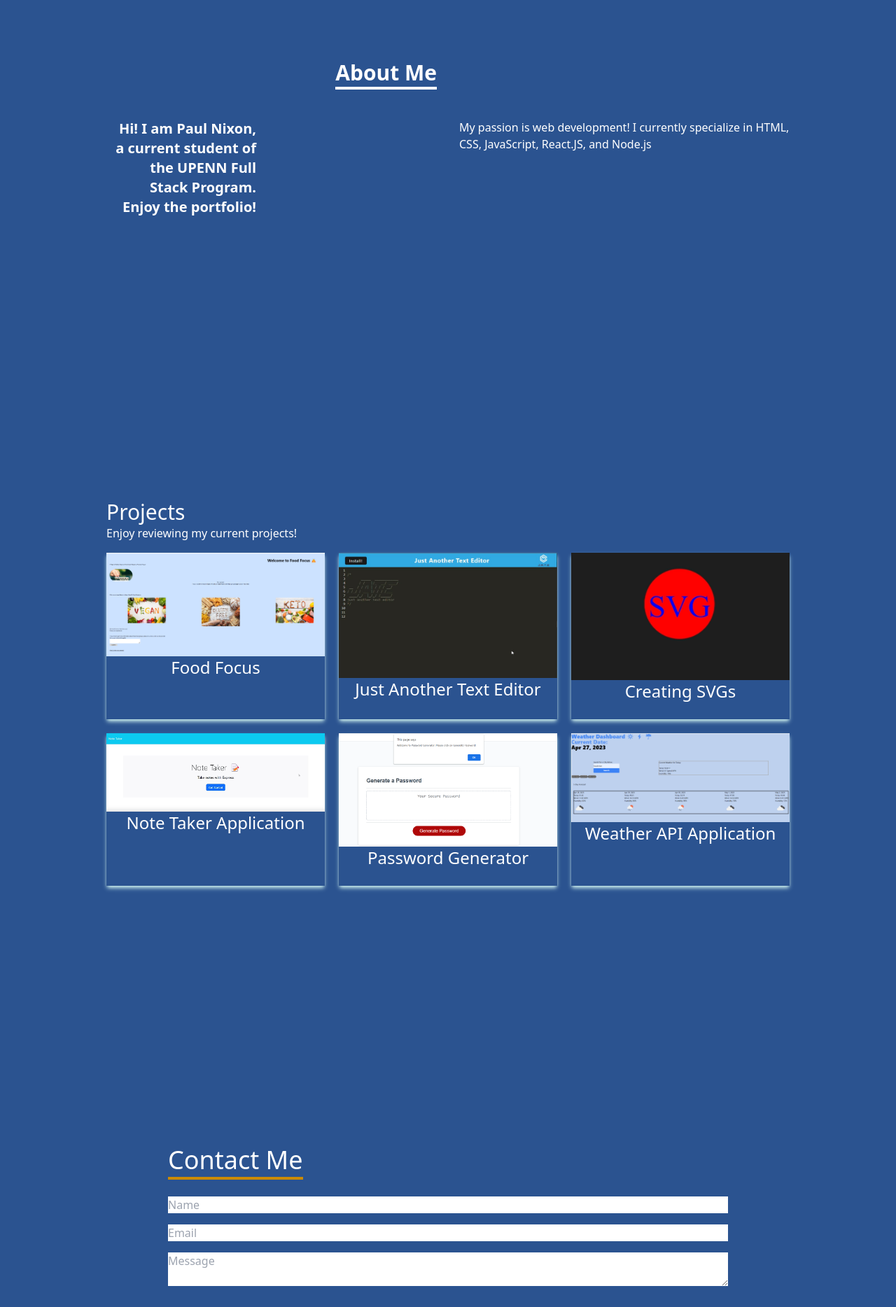
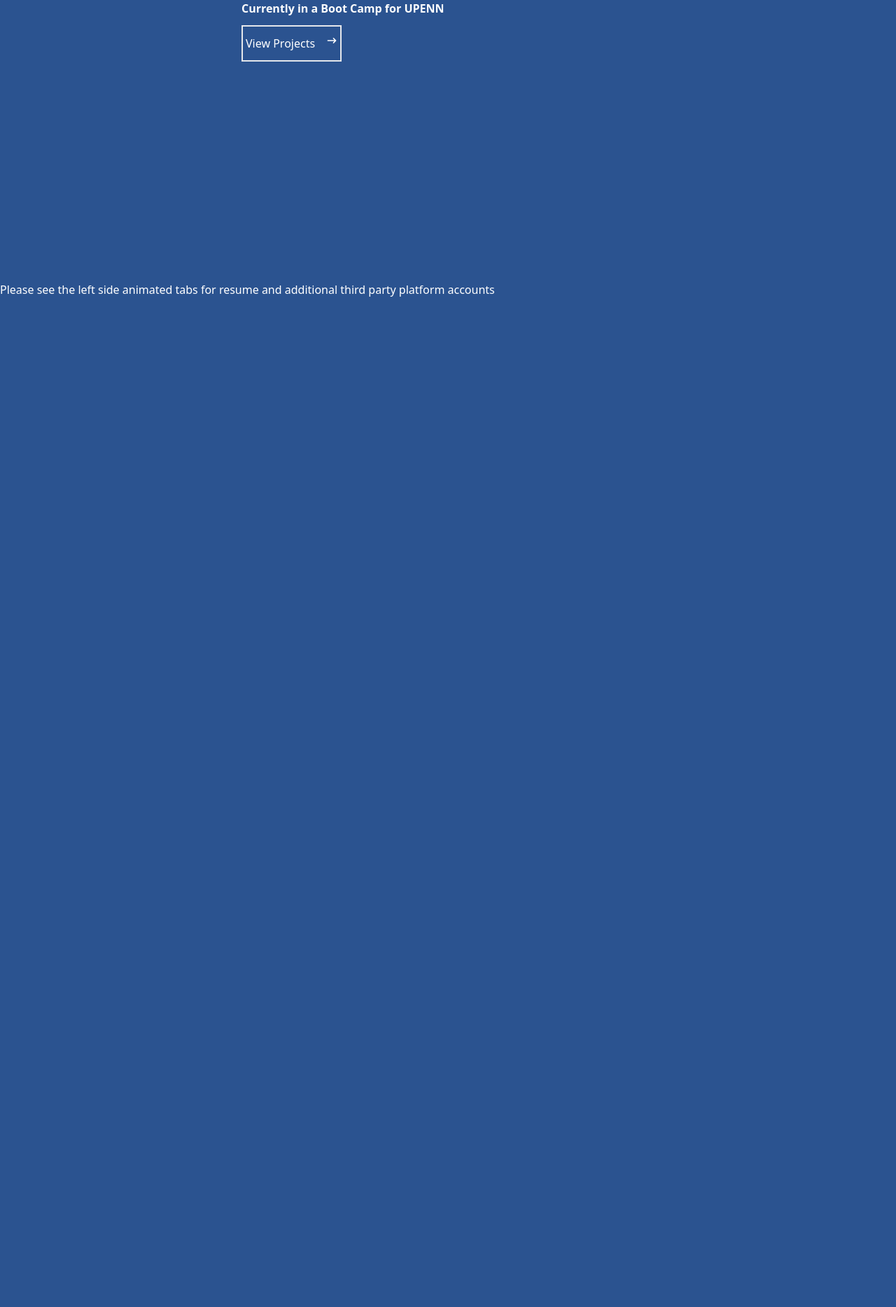
Before and after one commit to PaulNXN1/react_portfolio, a React (Create React App) app in the folder react_portfolio/: page / in a window 1280 px wide. Shown: the part 498-2366 px from the top of the page at 70% size. After the commit the page ends 924 px from the top, so only its background shows below. Built offline with nearby package versions, Linux system fonts and the light colour scheme.

Commit message:
REACT Router DOM

```diff
--- a/react_portfolio/src/App.js
+++ b/react_portfolio/src/App.js
@@ -5,25 +5,38 @@ import Projects from "./components/Projects";
 import Contact from "./components/Contact";
 import Resume from "./components/Resume";
 import Footer from "./components/Footer";
+import { HashRouter, Routes, Route } from 'react-router-dom';
 
 
 function App() {
   return (
 
+
+    <HashRouter>
       <div>
 
 
         <Navbar />
-        <Homepage />
-        <About />
-        <Projects />
-        <Contact />
-        <Resume />
+
+        <Routes>
+
+          <Route path="/" element={<Homepage />} />
+          <Route path="/about" element={<About />} />
+          <Route path="/projects" element={<Projects />} />
+          <Route path="/contact" element={<Contact />} />
+          <Route path="/resume" element={<Resume />} />
+
+
+        </Routes>
+
+
         <Footer />
 
 
 
       </div>
+
+    </HashRouter>
   );
 }
 
--- a/react_portfolio/src/components/Homepage.jsx
+++ b/react_portfolio/src/components/Homepage.jsx
@@ -1,13 +1,15 @@
 /* import */
 
-import React from 'react'
-import { HiArrowNarrowRight } from 'react-icons/hi'
-import { Link } from 'react-scroll';
+import React from 'react';
+import { HiArrowNarrowRight } from 'react-icons/hi';
+// import { Link } from 'react-scroll';
+
+import { Link } from 'react-router-dom';
 
 const Homepage = () => {
 
   return (
-    <div name='home' className=' bg-[#2b5390]'>
+    <div name='home' className=' h-screen bg-[#2b5390]'>
 
       {/* Main content */}
 
@@ -16,7 +18,7 @@ const Homepage = () => {
         <h1 className='text-white font-bold text-7xl sm:text-7xl'>Paul Nixon</h1>
         <h2 className='text-white font-bold'>Full Stack Developer</h2>
         <p className='text-white font-bold'>Currently in a Boot Camp for UPENN</p>
-        <Link to="projects" smooth={true} duration={700} >
+        <Link to="/projects">
           <button className='text-white group border-2 px-1 py-3 my-3 flex justify-center hover:bg-[#8BB7CC] hover:border-black'> View Projects  <span className='group-hover:rotate-90 duration-8000'>
 
 
--- a/react_portfolio/src/components/Navbar.jsx
+++ b/react_portfolio/src/components/Navbar.jsx
@@ -5,7 +5,8 @@ import logo from '../assets/logo.png';
 import { FaBars, FaTimes, FaGithub, FaLinkedin } from 'react-icons/fa';
 import { HiOutlineMail } from 'react-icons/hi';
 import { BsFillPersonLinesFill } from 'react-icons/bs';
-import { Link } from 'react-scroll';
+// import { Link } from 'react-scroll';
+import {Link} from "react-router-dom";
 
 
 /* Navbar with state */
@@ -29,7 +30,7 @@ const Navbar = () => {
     return (
         <div id='nav' className=' w-full h-[100px] flex justify-between items-center px-4 bg-[#2b5390] text-gray-300'>
 
-            <div> <img src={logo} alt="Logo" style={{ width: '75px' }} />
+            <div> <Link to = "/"> <img src={logo} alt="Logo" style={{ width: '75px' }} /> </Link>
 
             </div>
 
@@ -39,18 +40,18 @@ const Navbar = () => {
 
                 <ul className='hidden md:flex'>
                     <li>
-                        <Link to="about" smooth={true} duration={700} >
+                        <Link to="/about" >
                             About Me
                         </Link>
                     </li>
-                    <li> <Link to="projects" smooth={true} duration={700} >
+                    <li> <Link to="/projects" >
                         Portfolio
                     </Link></li>
-                    <li><Link to="contact" smooth={true} duration={700} >
+                    <li><Link to="/contact"  >
                         Contact
                     </Link></li>
 
-                    <li><Link to="resume" smooth={true} duration={700} >
+                    <li><Link to="/resume"  >
                         Resume
                     </Link></li>
 
--- a/react_portfolio/src/components/Resume.jsx
+++ b/react_portfolio/src/components/Resume.jsx
@@ -9,7 +9,7 @@ const Resume = () => {
 
 
   return (
-    <div name="resume" className='text-white'>
+    <div name="resume" className=' h-screen text-white'>
       <p style = {{textAlign: 'center'}}>
         Please click on the resume link to your left.
         I currently specialize in HTML, CSS, JavaScript, React.JS, and Node.js
```
Also changed, not shown: 22 other files (tests, documents, lock files or other folders).
